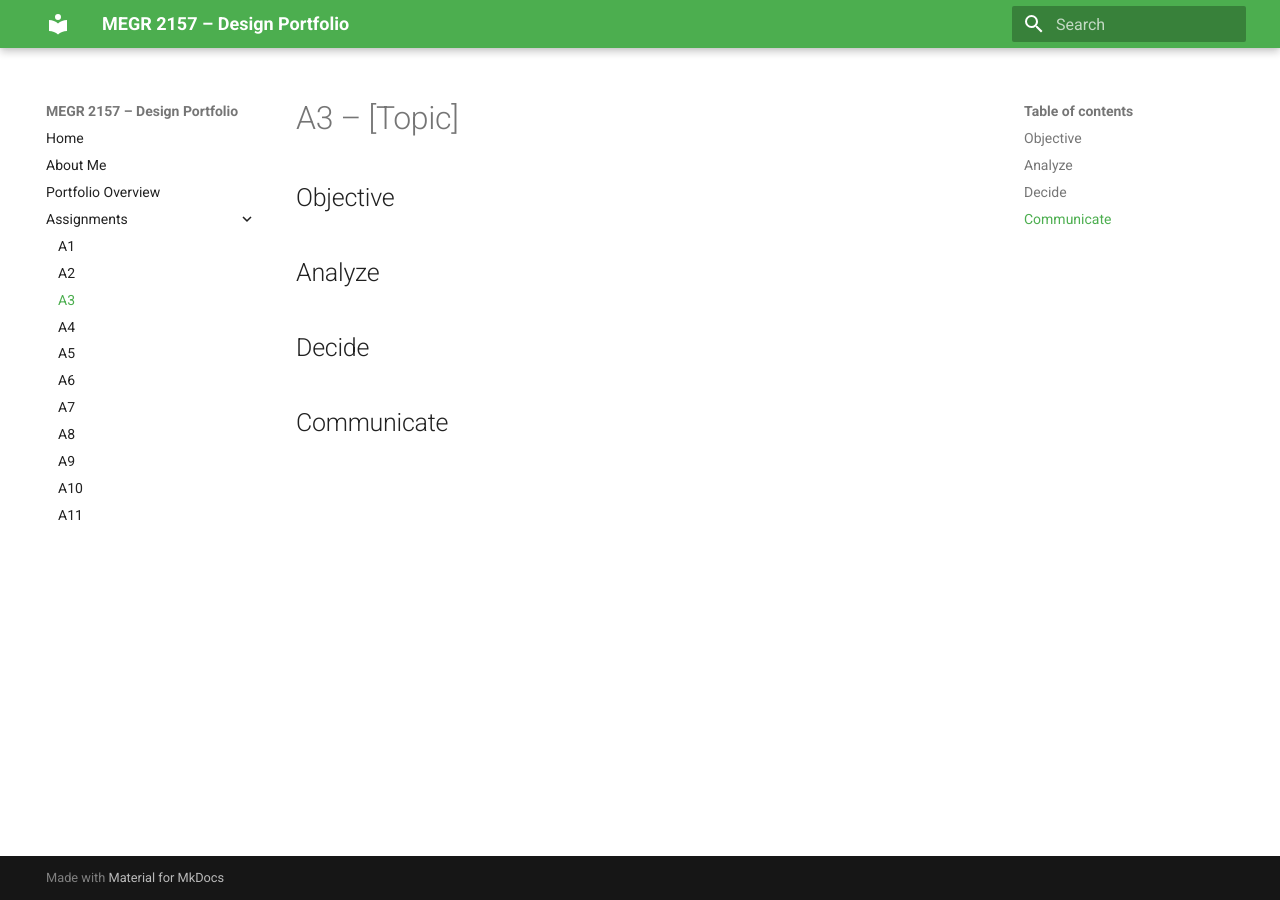
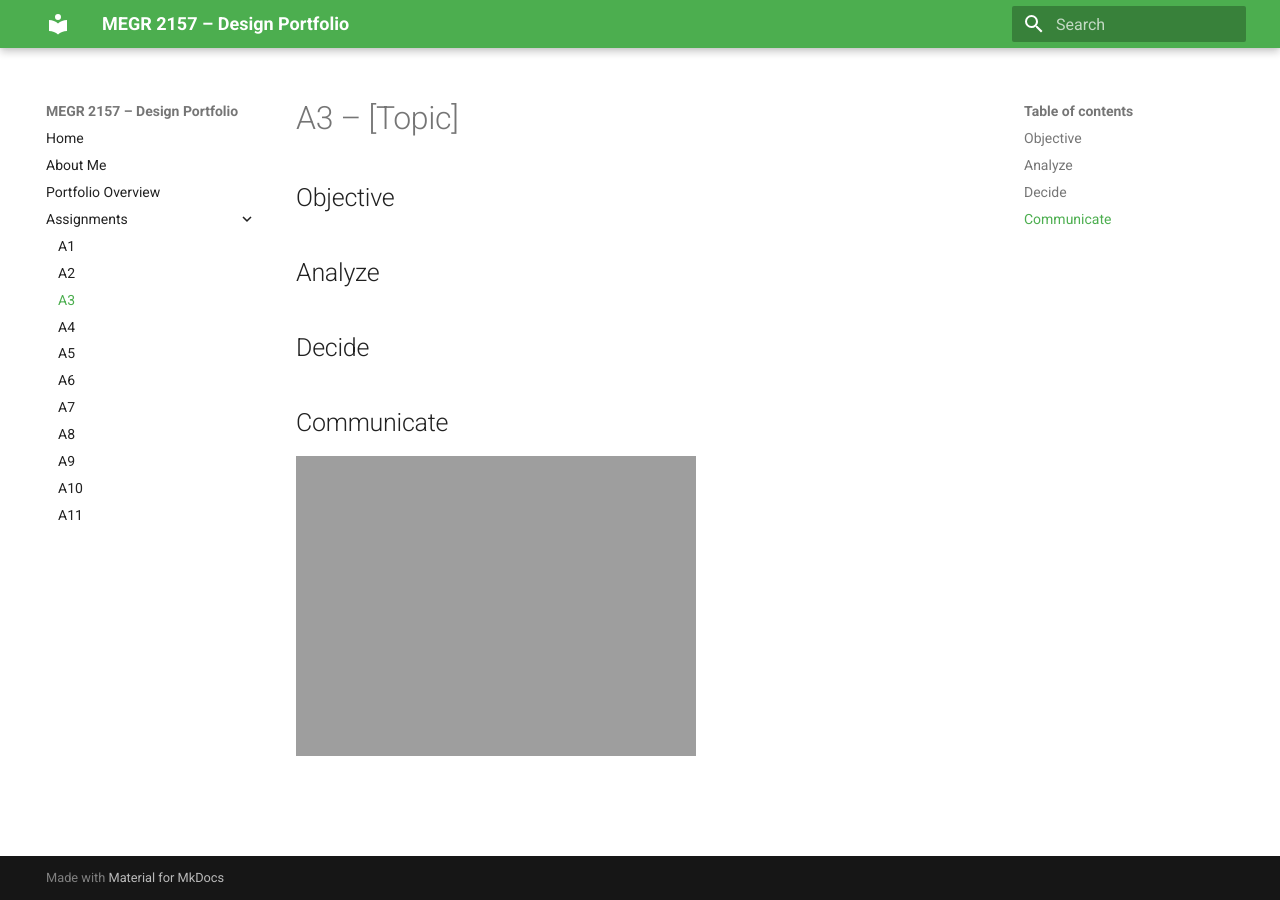
Before and after one commit to Taylor-Rockefeller-Portfolio/megr2157-portfolio, an MkDocs documentation site: the page built from docs/assignments/A03/index.md, in a window 1280 px wide. Built offline with MkDocs 1.6.1 and Material for MkDocs 9.7.7, drawn with Linux system fonts in a browser that asks for light colours.

Commit message:
Update index.md

```diff
--- a/docs/assignments/A03/index.md
+++ b/docs/assignments/A03/index.md
@@ -10,3 +10,5 @@
 
 
 ## Communicate
+
+![](Screenshot(223).png)
```
